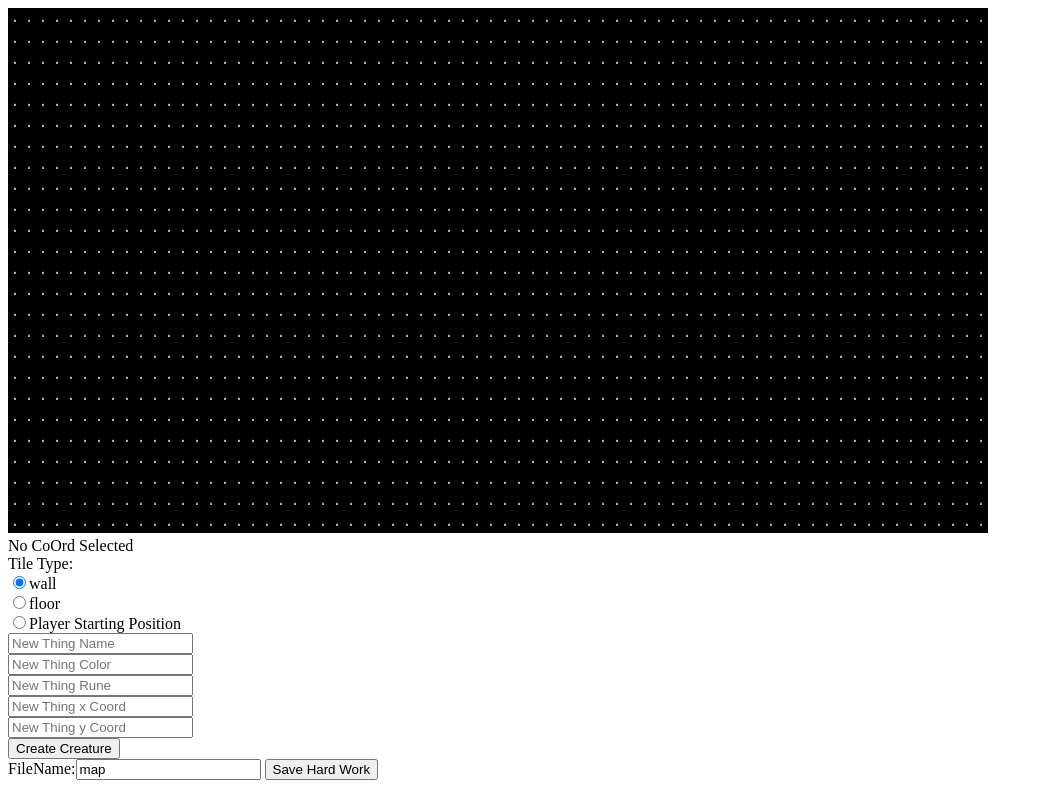
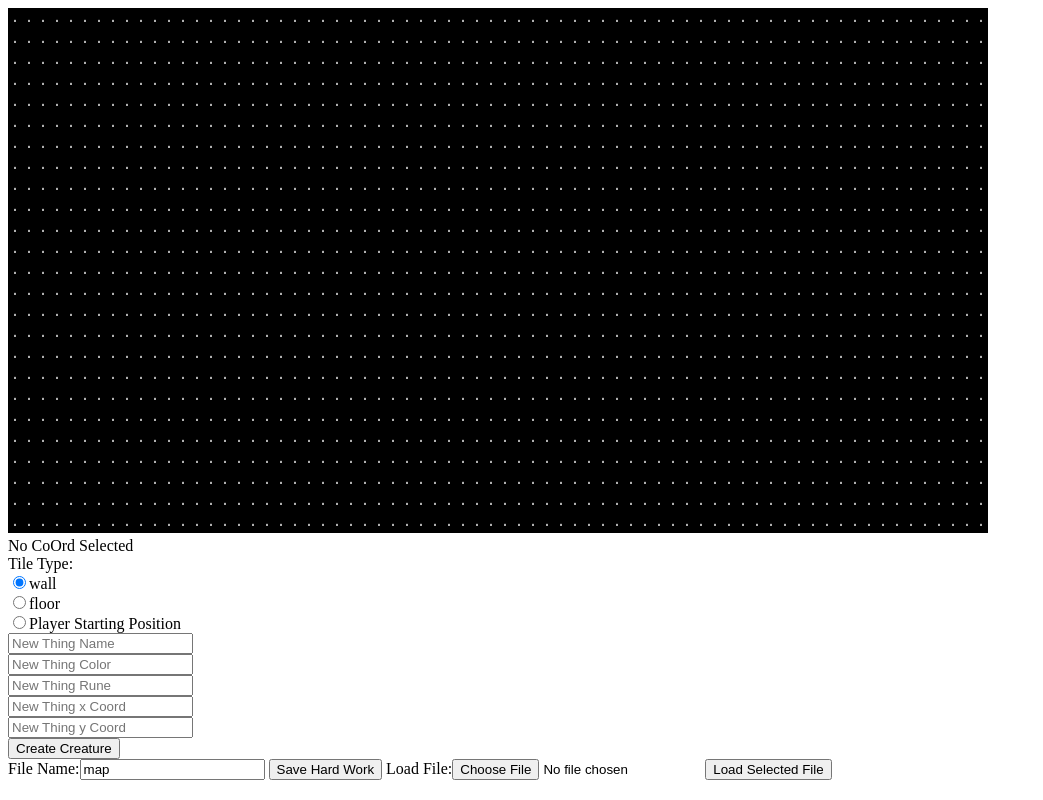
Before and after one commit to Garrestocles/DnA, a website: page mapMaker.html in a window 1280 px wide. Shown: the whole page, without its empty margins (0-1043 px from the left). Drawn offline with Linux system fonts and the light colour scheme.

Commit message:
Can load the map part now into the mapMaker.

```diff
--- a/mapMaker.html
+++ b/mapMaker.html
@@ -23,8 +23,9 @@
           <input type="text" placeholder="New Thing y Coord"></br>
           <input type="button" value="Create Creature" onclick="createThing()">
         </form>
-        FileName:<input id="filename" type="text" value="map">
-        <a id="saveMap" href="" download="" onmouseover='updateDataRealQuick(this)'><input type="button" value="Save Hard Work"/></a>
+        File Name:<input id="filename" type="text" value="map">
+        <a id="saveMap" href="" download="" onmouseover='updateDataRealQuickLike(this)'><input type="button" value="Save Hard Work"/></a>
+        Load File:<input id="loadFile" type="file"/><input type="button" value="Load Selected File" onclick="loadMap(document.getElementById('loadFile').files[0])">
     	</div>
     </body>
 </html>
--- a/mapMaker.js
+++ b/mapMaker.js
@@ -55,17 +55,35 @@ function createThing(){
     };
     display.draw(xCoOrd ,yCoOrd,rune,color );
   }
+}
 
+function loadMap(mapDnA){
+  console.log("loadMap");
+  var reader = new FileReader();
+  var readFile;
+
+  reader.onload = function(mapDna){
+    readFile = JSON.parse(reader.result);
+
+    console.log(typeof readFile);
+
+    map = readFile.map;
+    //actors = readFile.actors;
+    for(r = 0; r < w; r++){
+      for(b = 0; b < h; b++){
+        display.draw(r,b,map[r+","+b]);
+      }
+    }
+    /*This doesn't work for some reason.  Don't feel like troubleshooting right now.
+    for(name in actors){
+      display.draw(actors[name].x,actors[name].y,actors[name].rune,actors[name].color);
+    }*/
+  };
+  reader.readAsBinaryString(mapDnA);
 
 }
 
-function mapSavedRes(){
-  confirm(this.responseText);
-}
-
-function updateDataRealQuick(linkOnTheDL){
+function updateDataRealQuickLike(linkOnTheDL){
   linkOnTheDL.href="data:application/json,"+JSON.stringify({map: map, gameObj: actors});
   linkOnTheDL.download=document.getElementById("filename").value+".json";
-
-
 }
```
